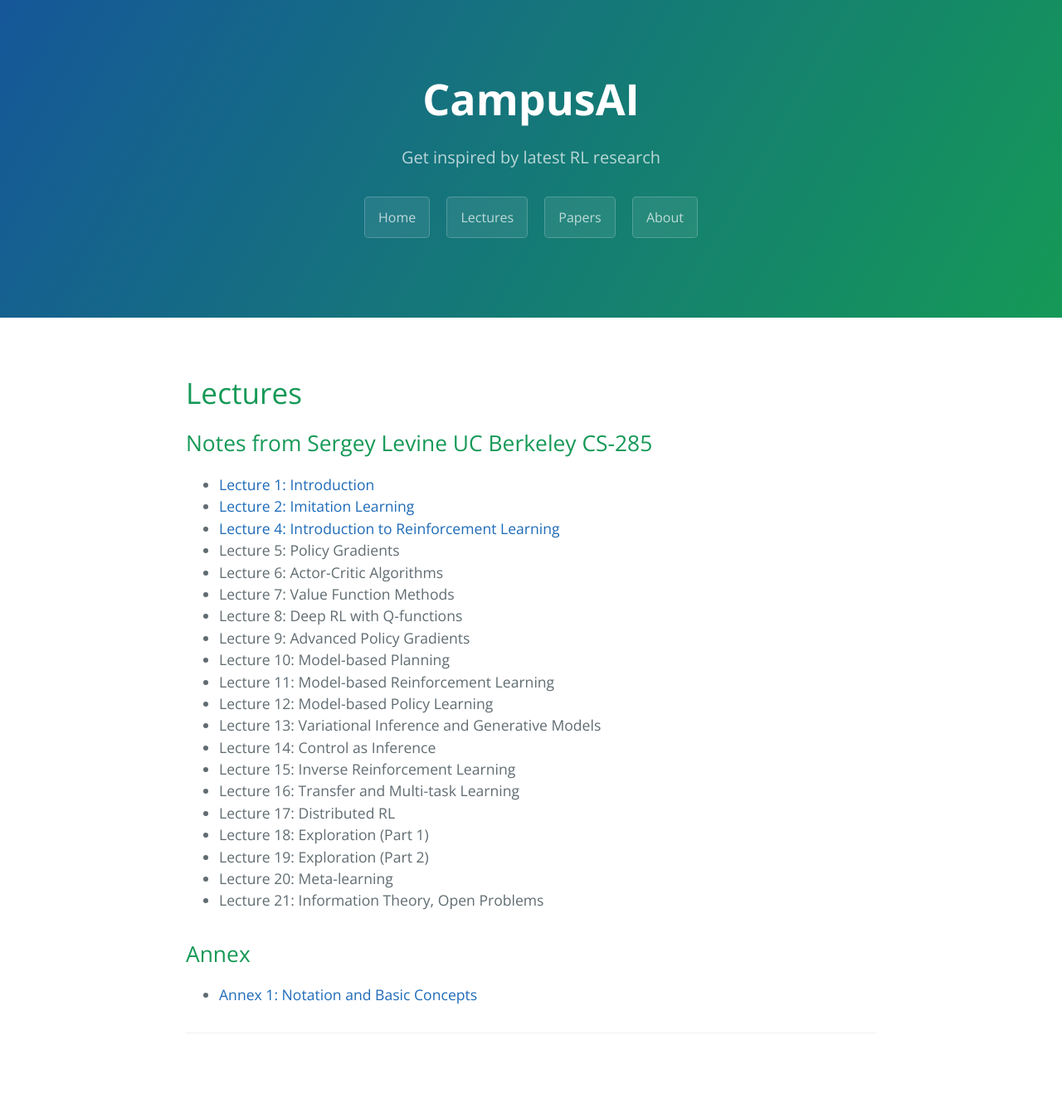
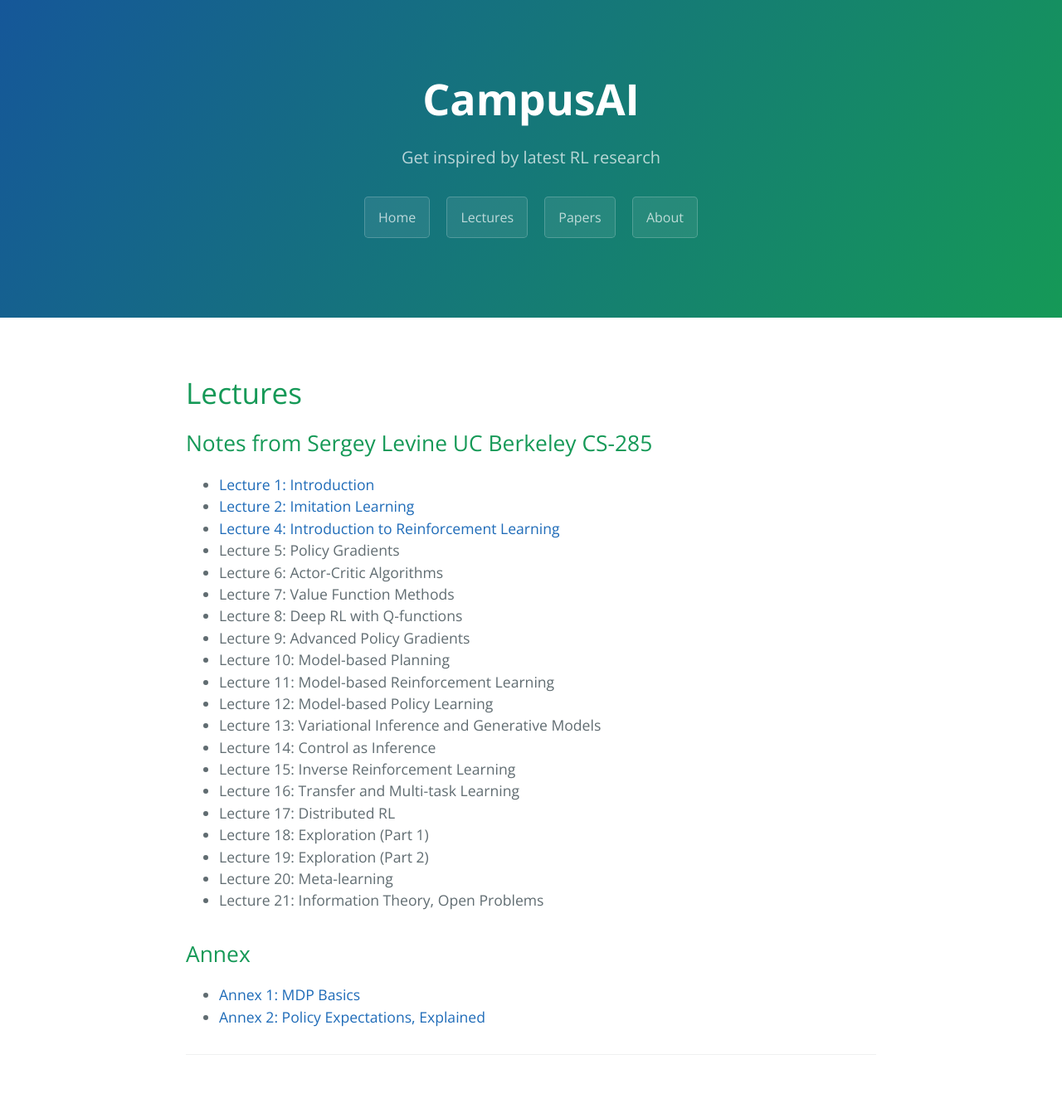
Before and after one commit to CampusAI/CampusAI.github.io, a Jekyll site: the page built from lectures.md, in a window 1280 px wide. Shown: the whole page at 83% size. Built offline with Jekyll 4.4.1, drawn with Linux system fonts in a browser that asks for light colours; before the commit the page ends 1310 px from its top, so only the background shows below that.

Commit message:
Added annex2 link

```diff
--- a/lectures.md
+++ b/lectures.md
@@ -29,4 +29,5 @@ permalink: /lectures/
 - Lecture 21: Information Theory, Open Problems
 
 ## Annex
-- [Annex 1: Notation and Basic Concepts](/lectures/basic_concepts)
+- [Annex 1: MDP Basics](/lectures/basic_concepts)
+- [Annex 2: Policy Expectations, Explained](/lectures/policy_expectations)
```
